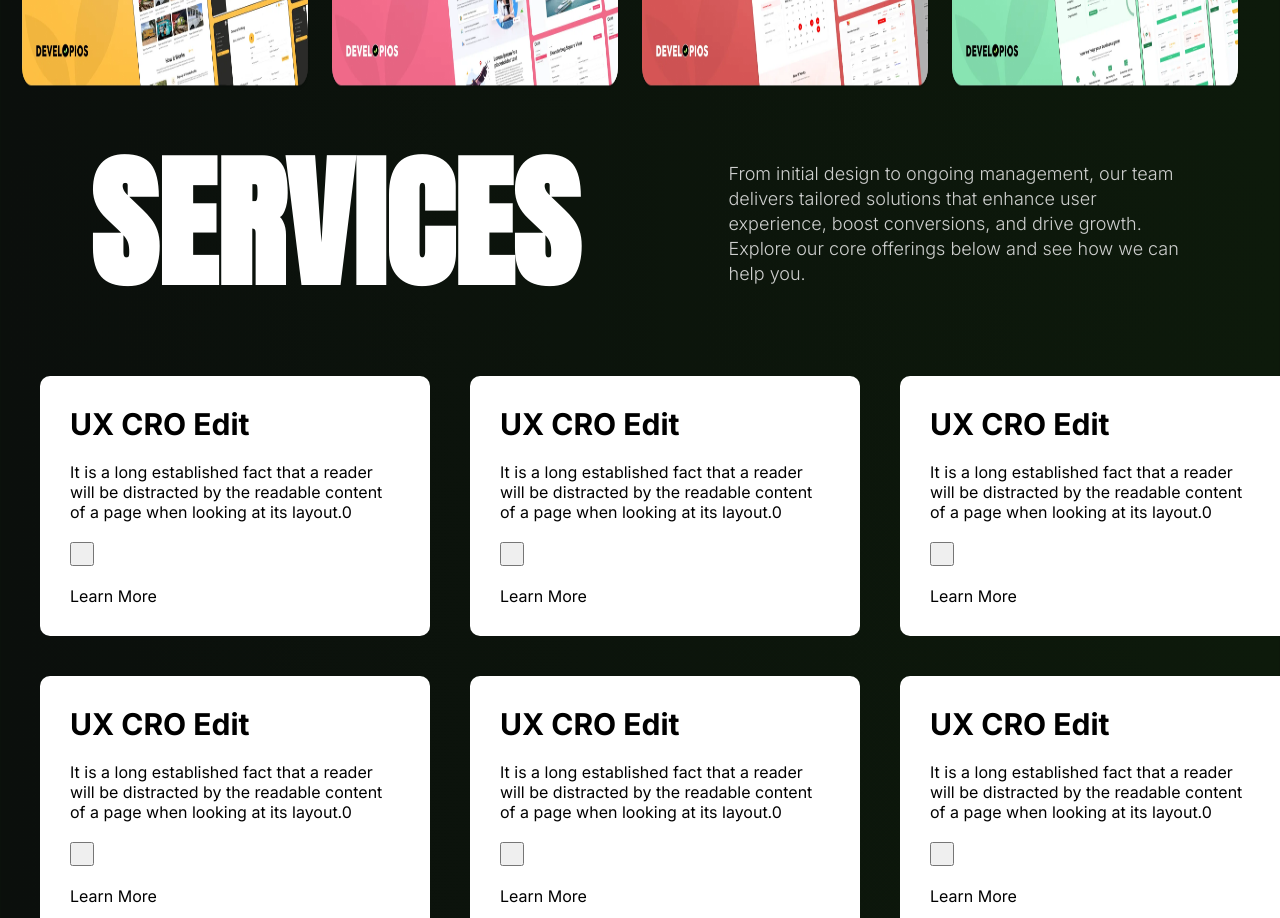
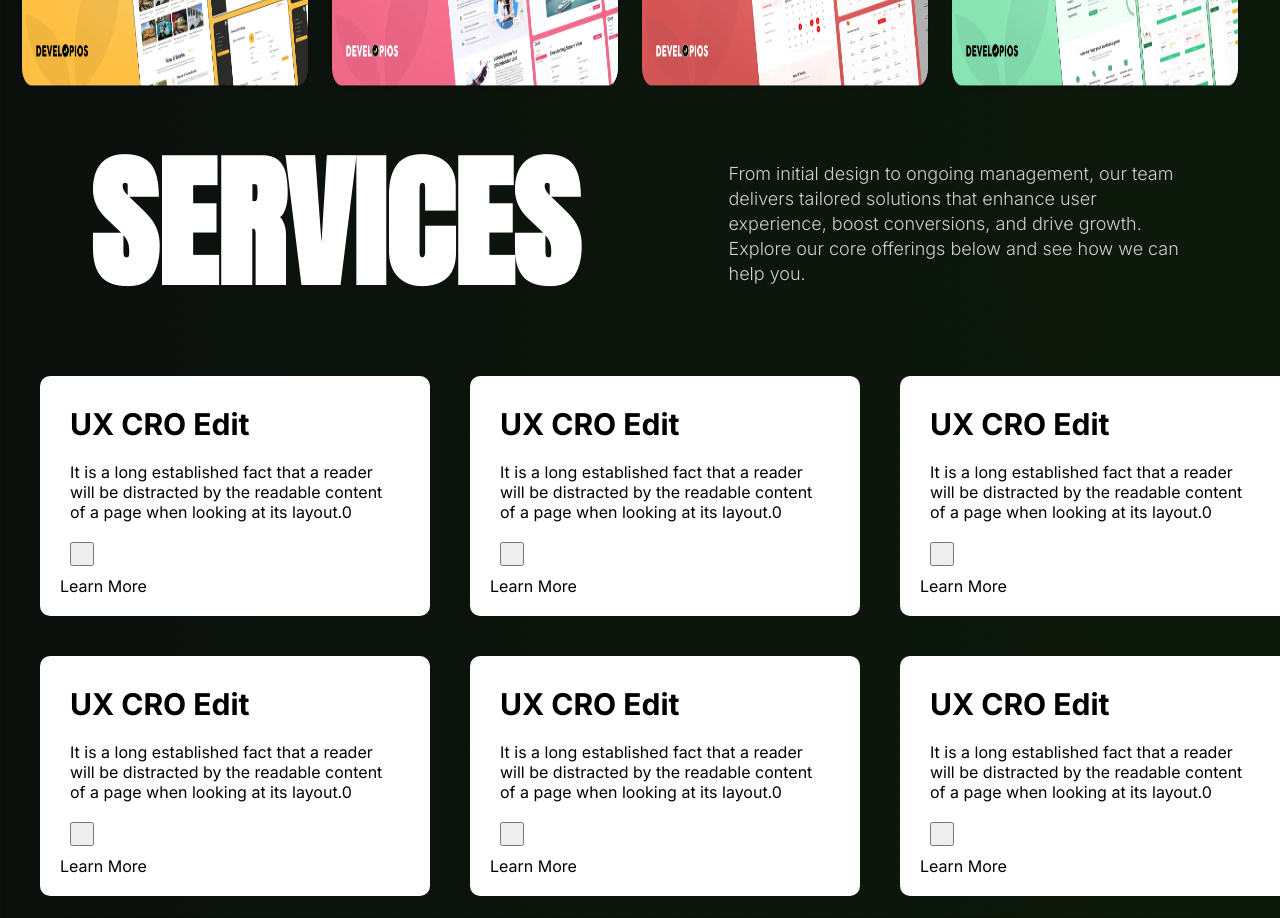
Before and after one commit to hamdanahmed88080/Developios, a React (Create React App) app: page / in a window 1280 px wide. Shown: the part 960-1878 px from the top of the page. Built offline with nearby package versions, Linux system fonts and the light colour scheme.

Commit message:
One Section missing. Going to the previous commit

```diff
--- a/src/App.js
+++ b/src/App.js
@@ -2,12 +2,16 @@ import "./App.css";
 import Header from "./Components/Header";
 import Navbar from "./Components/Navbar/Navbar";
 import Hero from "./Components/Hero/Hero";
+import Portfolio from "./Components/Portfolio/Portfolio";
+import Services from "./Components/Services/Services";
 
 function App() {
   return (
     <div className="App">
       <Navbar></Navbar>
       <Hero></Hero>
+      <Portfolio></Portfolio>
+      <Services></Services>
       <Header></Header>
     </div>
   );
--- a/src/Components/Header.css
+++ b/src/Components/Header.css
@@ -1,136 +1,4 @@
-/* Call to action button */
-/*  */
-
-/* .hero-main-heading {
-  font-family: Anton, sans-serif;
-  font-size: 72px;
-  font-weight: 400;
-  line-height: 87px;
-  text-align: center;
-  color: white;
-  width: auto;
-  margin: 200px;
-  margin-top: 100px;
-  margin-bottom: 0;
-  padding-bottom: 0;
-}
-
-.hero-main-heading span {
-  color: #a9ff5d;
-}
-
-.hero-subheading {
-  margin-bottom: 50px;
-  margin: 220px;
-  margin-top: 30px;
-  margin-bottom: 35px;
-  font-size: 18px;
-  font-weight: 400;
-  color: #cecfce;
-  align-items: center;
-  text-align: center;
-}
-
-.hero-buttons {
-  text-align: center;
-  margin-bottom: 0;
-}
-
-#hero-button-1 {
-  padding: 20px;
-  background-color: #a9ff5d;
-  border-radius: 8px;
-  margin-right: 20px;
-}
-
-#hero-button-2 {
-  padding: 20px;
-  background-color: #0000;
-  border-radius: 8px;
-  margin-right: 20px;
-}
-
-#hero-button-1 p {
-  font-size: 16px;
-  font-weight: 400;
-  font-family: Inter, sans-serif;
-}
-
-#hero-button-2 p {
-  font-size: 16px;
-  font-weight: 400;
-  font-family: Inter, sans-serif;
-  color: white;
-}
-
-.hero-freelance-links {
-  margin-top: 0;
-  color: white;
-  margin-top: 40px;
-  text-align: center;
-}
-
-.heroLinks {
-  display: inline;
-  margin-right: 10px;
-}
-
-.hero-freelance-links img {
-  width: 40px;
-  height: 40px;
-  object-fit: contain;
-  height: auto;
-}
-
-.hero-social-sidebar {
-  position: absolute;
-  top: 100px;
-  right: 20px;
-  transform: translateY(-50%);
-  display: flex;
-  flex-direction: column;
-  gap: 15px;
-  z-index: 1000;
-  background-color: #1721;
-  border-radius: 50px;
-  width: auto;
-  height: auto;
-  padding-top: 10px;
-  padding-left: 10px;
-  padding-right: 10px;
-  inset: 350px 1% auto auto;
-}
-
-.hero-social-sidebar a {
-  width: 45px;
-  height: 45px;
-  background: #000;
-  border-radius: 50%;
-  display: flex;
-  justify-content: center;
-  align-items: center;
-  text-align: center;
-  color: #fff;
-  font-size: 20px;
-  text-decoration: none;
-  transition: all 0.3s ease;
-}
-
-.social-sidebar a:hover {
-  background: #1db954;
-  transform: scale(1.1);
-}
-
-.hero-social-icons {
-  width: 40px;
-  height: 40px;
-  margin-right: 20px;
-  align-items: center;
-  text-align: center;
-  justify-content: center;
-} */
-
-.services {
+/* .services {
   margin: 50px 500px;
 }
 
@@ -142,9 +10,6 @@
   border: 1px solid #8afa7b;
   padding: 3px;
   margin: 20px auto;
-  /* width: 500px; */
-  /* text-align: cemter; */
-  /* align-items: center; */
   justify-content: space-between;
 }
 
@@ -167,18 +32,6 @@
   color: white;
 }
 
-/* .services ul li a:active {
-  background-color: green;
-  border-radius: 5px;
-  padding: 10px;
-} */
-
-/* .hero-social-sidebar {
-  background-color: rgb(36, 34, 34);
-  margin: 20px;
-  padding: 20px;
-  border-radius: 20px;
-} */
 
 .services-banner ul {
   display: flex;
@@ -203,8 +56,7 @@
 }
 
 .services-hp-heading {
-  /* font-size: 50px; */
-  /* font-family: Anton, sans-serif; */
+
 
   margin-top: 0;
   margin-bottom: 0;
@@ -232,14 +84,10 @@
 .service-div {
   box-sizing: content-box;
   background-color: white;
-  /* margin-right: 20px; */
-  /* margin-bottom: 20px; */
   margin: 20px;
   padding: 20px;
   width: 350px;
-  /* height: 100%; */
   border-radius: 10px;
-  /* display: grid; */
 }
 
 .service-div h2 {
@@ -254,13 +102,10 @@
 .service-div button,
 .service-div .button-text {
   padding: 10px;
-  /* display: inline-block; */
-  /* margin: 10px; */
 }
 
 .service-div button {
   margin: 10px;
-  /* display: block; */
 }
 
 #service-1 {
@@ -288,7 +133,7 @@
 #service-6 {
   grid-row: 2;
   grid-column: 3;
-}
+} */
 /* #service-7 {
   grid-row: 3;
   grid-column: 1;
--- a/src/Components/Header.js
+++ b/src/Components/Header.js
@@ -25,14 +25,7 @@ import "./Header.css";
 const Header = () => {
   return (
     <div>
-      <div
-        className="services-banner"
-        style={
-          {
-            // transform: "translate3d(200px,0,0)",
-          }
-        }
-      >
+      <div className="services-banner">
         <ul>
           <li>
             <img src={servicesImageLeasabites}></img>
--- /dev/null
+++ b/src/Components/Portfolio/Portfolio.js
@@ -0,0 +1,7 @@
+import "../Portfolio/Portfolio.module.css";
+
+const Portfolio = () => {
+  return <div></div>;
+};
+
+export default Portfolio;
--- /dev/null
+++ b/src/Components/Services/Services.js
@@ -0,0 +1,121 @@
+import styles from "../Services/Services.module.css";
+import servicesImageLeasabites from "../../images/672c6741e01a986a52015586_leasebites.webp";
+import servicesImageGuriEnterprise from "../../images/672c6786b45a0a10ae7790a0_guri enterprise.webp";
+import servicesImageTalkAsia from "../../images/672c67b0b245d962f937266b_Talk Asia.webp";
+import servicesImageSsafLogistics from "../../images/672c67f0b45a0a10ae77ef57_SSAF Logistics.webp";
+import serviceImageAnimation from "../../images/service-1.webp";
+
+const Services = () => {
+  return (
+    <div className={styles.servicesMain}>
+      <div className={styles.servicesBanner}>
+        <ul>
+          <li>
+            <img src={servicesImageLeasabites}></img>
+          </li>
+          <li>
+            <img src={servicesImageGuriEnterprise}></img>
+          </li>
+          <li>
+            <img src={servicesImageSsafLogistics}></img>
+          </li>
+          <li>
+            <img src={servicesImageTalkAsia}></img>
+          </li>
+        </ul>
+      </div>
+      <div className={styles.servicesHp}>
+        <div className={styles.servicesInnerDiv}>
+          <ul>
+            <li className={styles.servicesHpHeading}>
+              <h2>SERVICES</h2>
+            </li>
+            <li className={styles.servicesHpPara}>
+              <p>
+                From initial design to ongoing management, our team delivers
+                tailored solutions that enhance user experience, boost
+                conversions, and drive growth. Explore our core offerings below
+                and see how we can help you.
+              </p>
+            </li>
+          </ul>
+        </div>
+      </div>
+      <div className={styles.servicesSection}>
+        <a>
+          <div className={styles.serviceDiv} id="service1">
+            <h2>UX CRO Edit</h2>
+            <p>
+              It is a long established fact that a reader will be distracted by
+              the readable content of a page when looking at its layout.0
+            </p>
+            <button></button>
+            <div className={styles.buttonText}>Learn More</div>
+          </div>
+        </a>
+        <a>
+          {" "}
+          <div className={styles.serviceDiv} id="service2">
+            <h2>UX CRO Edit</h2>
+            <p>
+              It is a long established fact that a reader will be distracted by
+              the readable content of a page when looking at its layout.0
+            </p>
+            <button></button>
+            <div className={styles.buttonText}>Learn More</div>
+          </div>
+        </a>
+        <a>
+          {" "}
+          <div className={styles.serviceDiv} id="service3">
+            <h2>UX CRO Edit</h2>
+            <p>
+              It is a long established fact that a reader will be distracted by
+              the readable content of a page when looking at its layout.0
+            </p>
+            <button></button>
+            <div className={styles.buttonText}>Learn More</div>
+          </div>
+        </a>
+        <a>
+          {" "}
+          <div className={styles.serviceDiv} id="service4">
+            <h2>UX CRO Edit</h2>
+            <p>
+              It is a long established fact that a reader will be distracted by
+              the readable content of a page when looking at its layout.0
+            </p>
+            <button></button>
+            <div className={styles.buttonText}>Learn More</div>
+          </div>
+        </a>
+        <a>
+          {" "}
+          <div className={styles.serviceDiv} id="service5">
+            <h2>UX CRO Edit</h2>
+            <p>
+              It is a long established fact that a reader will be distracted by
+              the readable content of a page when looking at its layout.0
+            </p>
+            <button></button>
+            <div className={styles.buttonText}>Learn More</div>
+          </div>
+        </a>
+        <a>
+          {" "}
+          <div className={styles.serviceDiv} id="service6">
+            <h2>UX CRO Edit</h2>
+            <p>
+              It is a long established fact that a reader will be distracted by
+              the readable content of a page when looking at its layout.0
+            </p>
+            <button></button>
+            <div className={styles.buttonText}>Learn More</div>
+          </div>
+        </a>
+      </div>
+    </div>
+  );
+};
+
+export default Services;
--- /dev/null
+++ b/src/Components/Services/Services.module.css
@@ -0,0 +1,168 @@
+/* .services {
+  margin: 50px 500px;
+}
+
+.services ul {
+  display: flex;
+  text-decoration: none;
+  list-style: none;
+  border-radius: 5px;
+  border: 1px solid #8afa7b;
+  padding: 3px;
+  margin: 20px auto;
+  width: 500px;
+  text-align: cemter;
+  align-items: center;
+  justify-content: space-between;
+}
+
+.services ul:hover {
+}
+
+.services ul li {
+  color: white;
+  justify-content: space-between;
+  padding: 10px;
+}
+
+.services ul li:hover {
+  background-color: #8afa7b;
+  border-radius: 5px;
+}
+
+.services ul li a {
+  text-decoration: none;
+  color: white;
+} */
+
+/* .services ul li a:active {
+  background-color: green;
+  border-radius: 5px;
+  padding: 10px;
+} */
+
+/* .hero-social-sidebar {
+  background-color: rgb(36, 34, 34);
+  margin: 20px;
+  padding: 20px;
+  border-radius: 20px;
+} */
+
+.servicesBanner ul {
+  display: flex;
+  overflow: hidden;
+}
+
+.servicesBanner ul li img {
+  height: 400px;
+  padding-right: 20px;
+}
+
+.servicesHp {
+  margin: 40px;
+  padding: 30px;
+}
+
+.servicesInnerDiv {
+  margin-left: auto;
+  margin-right: auto;
+  display: block;
+}
+
+.servicesHp ul {
+  color: white;
+  display: flex;
+  list-style: none;
+  align-items: center;
+}
+
+.servicesHpHeading {
+  margin-top: 0;
+  margin-bottom: 0;
+  font-family: Anton, sans-serif;
+  font-size: 96px;
+  font-weight: 400;
+  line-height: 102px;
+}
+
+.servicesHpPara {
+  padding-left: 150px;
+  color: #cecfce;
+  font-size: 18px;
+  font-weight: 300;
+  line-height: 25px;
+}
+
+.servicesSection {
+  display: grid;
+  margin: auto 0;
+  grid-template-rows: auto auto;
+  grid-template-columns: 1fr 1fr 1fr;
+}
+
+.serviceDiv {
+  box-sizing: content-box;
+  background-color: white;
+  /* margin-right: 20px; */
+  /* margin-bottom: 20px; */
+  margin: 20px;
+  padding: 20px;
+  width: 350px;
+  /* height: 100%; */
+  border-radius: 10px;
+  /* display: grid; */
+}
+
+.serviceDiv h2 {
+  padding: 10px;
+  font-size: 30px;
+}
+
+.serviceDiv p {
+  padding: 10px;
+}
+
+.serviceDiv button,
+.serviceDiv .button-text {
+  padding: 10px;
+  /* display: inline-block; */
+  /* margin: 10px; */
+}
+
+.serviceDiv button {
+  margin: 10px;
+  /* display: block; */
+}
+
+.serviceDiv:hover {
+  background-color: #a9ff5d;
+  border-radius: 5px;
+  cursor: pointer;
+}
+
+#service1 {
+  grid-row: 1;
+  grid-column: 1;
+}
+
+#service2 {
+  grid-row: 1;
+  grid-column: 2;
+}
+
+#service3 {
+  grid-row: 1;
+  grid-column: 3;
+}
+#service4 {
+  grid-row: 2;
+  grid-column: 1;
+}
+#service5 {
+  grid-row: 2;
+  grid-column: 2;
+}
+#service6 {
+  grid-row: 2;
+  grid-column: 3;
+}
```
Also changed, not shown: src/Components/Portfolio/Portfolio.module.css (added).
